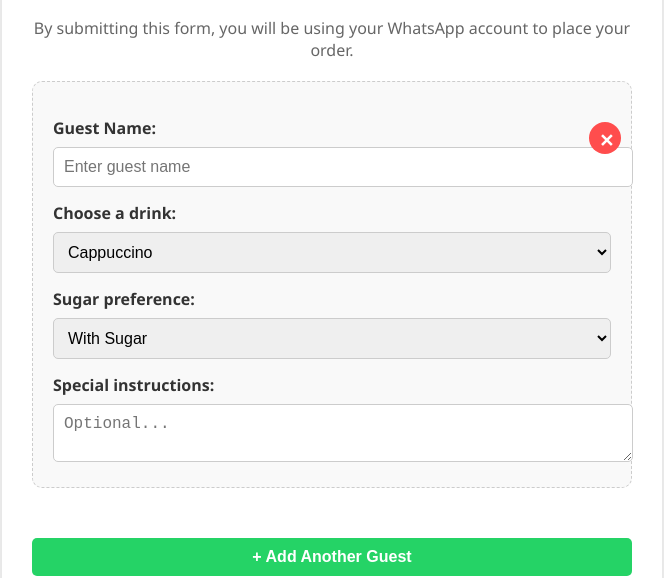
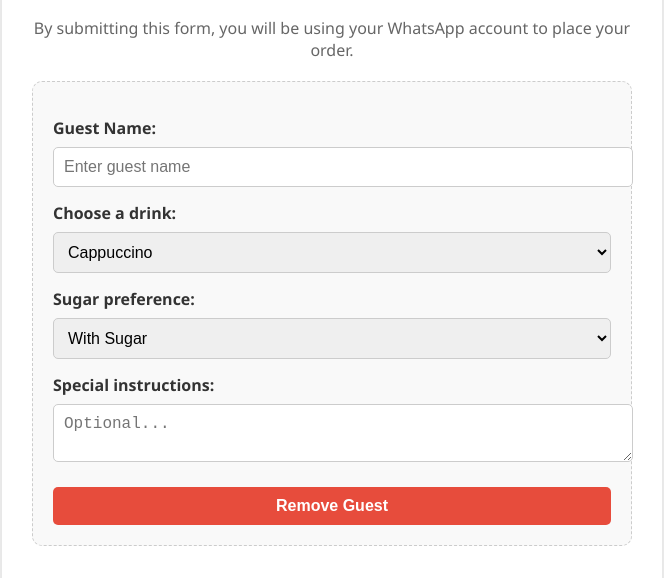
Before and after one commit to emotronme/guest-form, a plain HTML site: page index.html in a window 1280 px wide. Shown: the part 222-800 px from the top of the page, without its empty margins (308-972 px from the left). Drawn offline with Linux system fonts and the light colour scheme.

Commit message:
Update index.html

```diff
--- a/index.html
+++ b/index.html
@@ -62,22 +62,20 @@
       margin-bottom: 20px;
       background: #f9f9f9;
     }
-    .remove-btn {
-      position: absolute;
-      top: 10px;
-      right: 10px;
-      background-color: #ff4d4d;
+    .remove-guest-btn {
+      background-color: #e74c3c;
       color: white;
       border: none;
-      font-size: 18px;
-      border-radius: 50%;
-      width: 32px;
-      height: 32px;
+      margin-top: 20px;
+      font-weight: bold;
       cursor: pointer;
-      line-height: 1;
+      padding: 10px;
+      width: 100%;
+      border-radius: 5px;
+      font-size: 16px;
     }
-    .remove-btn:hover {
-      background-color: #cc0000;
+    .remove-guest-btn:hover {
+      background-color: #c0392b;
     }
   </style>
 </head>
@@ -92,7 +90,7 @@
 
     <form id="orderForm">
       <div id="guestsContainer">
-        <!-- Guest entries go here -->
+        <!-- Guest blocks will be injected here -->
       </div>
 
       <button type="button" onclick="addGuest()">+ Add Another Guest</button>
@@ -106,8 +104,6 @@
       guestBlock.className = 'guest-block';
 
       guestBlock.innerHTML = `
-        <button type="button" class="remove-btn" onclick="removeGuest(this)">✕</button>
-
         <label>Guest Name:</label>
         <input type="text" name="name" placeholder="Enter guest name" required>
 
@@ -132,6 +128,8 @@
 
         <label>Special instructions:</label>
         <textarea name="instructions" rows="2" placeholder="Optional..."></textarea>
+
+        <button type="button" class="remove-guest-btn" onclick="removeGuest(this)">Remove Guest</button>
       `;
 
       document.getElementById('guestsContainer').appendChild(guestBlock);
@@ -144,11 +142,7 @@
     function toggleSugar(selectEl) {
       const drink = selectEl.value;
       const sugarContainer = selectEl.closest('.guest-block').querySelector('.sugar-container');
-      if (drink === "Water") {
-        sugarContainer.style.display = "none";
-      } else {
-        sugarContainer.style.display = "block";
-      }
+      sugarContainer.style.display = (drink === "Water") ? "none" : "block";
     }
 
     document.getElementById("orderForm").addEventListener("submit", function(e) {
```
